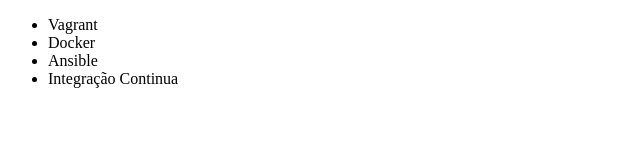
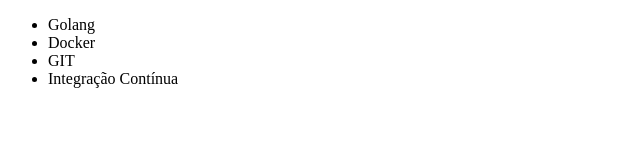
Before and after one commit to brunoOchoa/go-api-rest, a plain HTML site: page index.html in a window 1280 px wide. Shown: the full height of the page, 0-640 px from the left. Drawn offline with Linux system fonts and the light colour scheme.

Commit message:
alterando cursos

```diff
--- a/index.html
+++ b/index.html
@@ -6,10 +6,10 @@
 </head>
 <body>
     <ul>
-        <li>Vagrant</li>
+        <li>Golang</li>
         <li>Docker</li>
-        <li>Ansible</li>
-        <li>Integração Continua</li>
+        <li>GIT</li>
+        <li>Integração Contínua</li>
     </ul>
 </body>
 </html>
```
